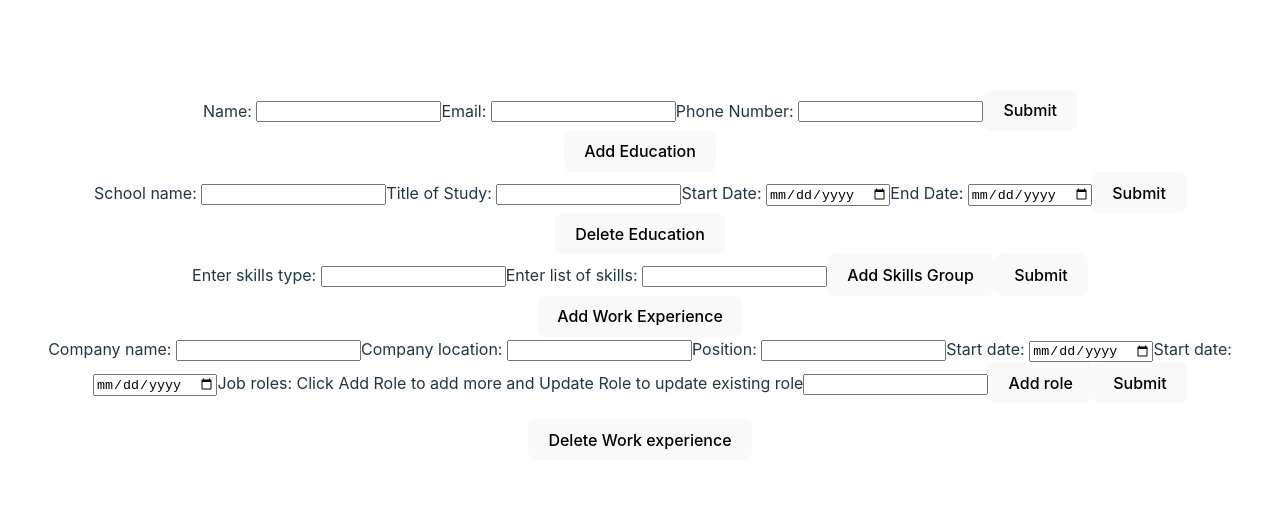
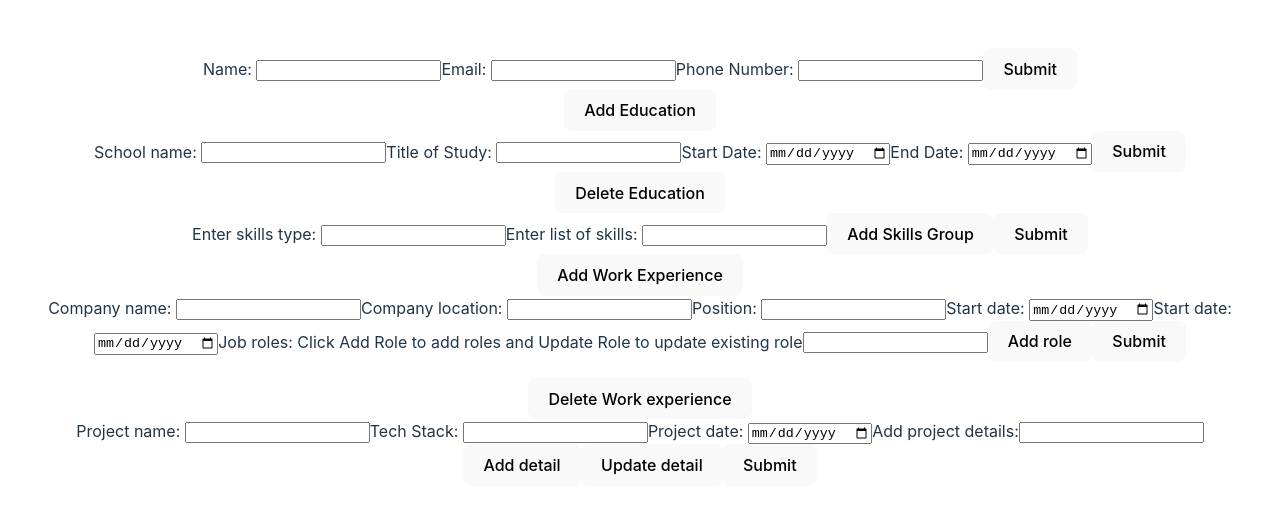
Before and after one commit to Suryakumar-Selvakumar/NextStepCV, a React (Vite) app: page / in a window 1280 px wide. Shown: the part 125-638 px from the top of the page. Built offline with nearby package versions, Linux system fonts and the light colour scheme.

Commit message:
feat(`Project.jsx`): Finish the component
Create the Project component by refactoring Work component

```diff
--- a/src/App.jsx
+++ b/src/App.jsx
@@ -1,9 +1,10 @@
-import { useState } from 'react'
-import './styles/App.css'
-import { General } from './components/General'
-import { EducationSection } from './components/EducationSection'
-import { WorkSection } from './components/WorkSection'
-import { TechnicalSkills } from './components/TechnicalSkills'
+import { useState } from "react";
+import "./styles/App.css";
+import { General } from "./components/General";
+import { EducationSection } from "./components/EducationSection";
+import { WorkSection } from "./components/WorkSection";
+import { TechnicalSkills } from "./components/TechnicalSkills";
+import { Project } from "./components/Project";
 
 function App() {
   return (
@@ -12,8 +13,9 @@ function App() {
       <EducationSection />
       <TechnicalSkills />
       <WorkSection />
+      <Project />
     </>
-  )
+  );
 }
 
-export default App
+export default App;
--- a/src/components/Project.jsx
+++ b/src/components/Project.jsx
@@ -0,0 +1,182 @@
+import { useState } from "react";
+
+export function Project() {
+  const [projectDetails, setProjectDetails] = useState({
+    projectName: "",
+    techStack: "",
+    projectDate: "",
+    details: [],
+  });
+  const [detail, setDetail] = useState({ id: 0, value: "" });
+  const [displayState, setDisplayState] = useState("form");
+
+  function handleSubmit() {
+    setDisplayState("resume");
+  }
+
+  function handleEdit() {
+    setDisplayState("form");
+  }
+
+  function editDetail(detailId) {
+    projectDetails.details.forEach((dt) => {
+      if (dt.id === detailId) {
+        setDetail({ id: dt.id, value: dt.value });
+      }
+    });
+    document.getElementById("update-detail-btn").style.cssText =
+      "display: inline;";
+    document.getElementById("add-detail-btn").style.cssText = "display: none;";
+  }
+
+  function addDetail(limit) {
+    if (projectDetails.details.length < limit && detail.value !== "") {
+      setProjectDetails({
+        ...projectDetails,
+        details: [
+          ...projectDetails.details,
+          { id: crypto.randomUUID(), value: detail.value },
+        ],
+      });
+    }
+    setDetail({ id: 0, value: "" });
+  }
+
+  function updateDetail() {
+    const updatedDetails = projectDetails.details.map((dt) => {
+      if (dt.id === detail.id) {
+        return { ...dt, value: detail.value };
+      } else {
+        return dt;
+      }
+    });
+    setProjectDetails({ ...projectDetails, details: updatedDetails });
+    setDetail({ id: 0, value: "" });
+    document.getElementById("update-detail-btn").style.cssText =
+      "display: none;";
+    document.getElementById("add-detail-btn").style.cssText =
+      "display: inline;";
+  }
+
+  function deleteDetail(detailId) {
+    setProjectDetails({
+      ...projectDetails,
+      details: projectDetails.details.filter((dt) => dt.id !== detailId),
+    });
+    document.getElementById("update-detail-btn").style.cssText = "display: none;";
+    document.getElementById("add-detail-btn").style.cssText = "display: inline;";
+    setDetail({ id: 0, value: "" });
+  }
+
+  if (displayState === "form") {
+    return (
+      <>
+        <form className="project-form" onSubmit={() => handleSubmit()}>
+          <label htmlFor="project-name">Project name: </label>
+          <input
+            type="text"
+            id="project-name"
+            value={projectDetails.projectName}
+            onChange={(e) =>
+              setProjectDetails({
+                ...projectDetails,
+                projectName: e.target.value,
+              })
+            }
+            required
+          />
+          <label htmlFor="tech-stack">Tech Stack: </label>
+          <input
+            type="text"
+            id="tech-stack"
+            value={projectDetails.techStack}
+            onChange={(e) =>
+              setProjectDetails({
+                ...projectDetails,
+                techStack: e.target.value,
+              })
+            }
+            required
+          />
+          <label htmlFor="project-date">Project date: </label>
+          <input
+            type="date"
+            id="project-date"
+            value={projectDetails.projectDate}
+            onChange={(e) =>
+              setProjectDetails({
+                ...projectDetails,
+                projectDate: e.target.value,
+              })
+            }
+            required
+          />
+          <label htmlFor="project-detail">Add project details:</label>
+          <input
+            type="text"
+            id="project-detail"
+            value={detail.value}
+            onChange={(e) => setDetail({ ...detail, value: e.target.value })}
+          />
+          <button
+            type="button"
+            onClick={() => addDetail(5)}
+            id="add-detail-btn"
+          >
+            Add detail
+          </button>
+          <button
+            type="button"
+            onClick={() => updateDetail()}
+            id="update-detail-btn"
+          >
+            Update detail
+          </button>
+          <button type="submit">Submit</button>
+        </form>
+        <ul>
+          {projectDetails.details.map((dt) => (
+            <li key={dt.id}>
+              {dt.value}
+              <button
+                type="button"
+                id="edit-detail-btn"
+                onClick={() => editDetail(dt.id)}
+              >
+                Edit Detail
+              </button>
+              <button
+                type="button"
+                id="delete-detail-btn"
+                onClick={() => deleteDetail(dt.id)}
+              >
+                Delete Detail
+              </button>
+            </li>
+          ))}
+        </ul>
+      </>
+    );
+  }
+
+  if (displayState === "resume") {
+    return (
+      <div className="project-resume">
+        <div>
+          <p id="name-tech-stack-project">
+            {projectDetails.projectName} | <i>{projectDetails.techStack}</i>
+          </p>
+          <p id="date-project">{projectDetails.projectDate}</p>
+        </div>
+        <ul className="project-details-resume">
+          {projectDetails.details.map((dt) => (
+            <li key={dt.id}>{dt.value}</li>
+          ))}
+        </ul>
+        <button type="button" onClick={() => handleEdit()}>
+          Edit
+        </button>
+      </div>
+    );
+  }
+}
--- a/src/components/Work.jsx
+++ b/src/components/Work.jsx
@@ -120,7 +120,7 @@ export function Work() {
             required
           />
           <label htmlFor="role">
-            Job roles: Click Add Role to add more and Update Role to update
+            Job roles: Click Add Role to add roles and Update Role to update
             existing role
           </label>
           <input
@@ -129,7 +129,7 @@ export function Work() {
             value={role.value}
             onChange={(e) => setRole({ ...role, value: e.target.value })}
           />
-          <button type="button" onClick={() => addRole(5)} id="add-role">
+          <button type="button" onClick={() => addRole(4)} id="add-role">
             Add role
           </button>
           <button type="button" onClick={() => updateRole()} id="update-role">
--- /dev/null
+++ b/src/styles/project.css
@@ -0,0 +1,3 @@
+#update-detail-btn {
+  display: none;
+}
```
